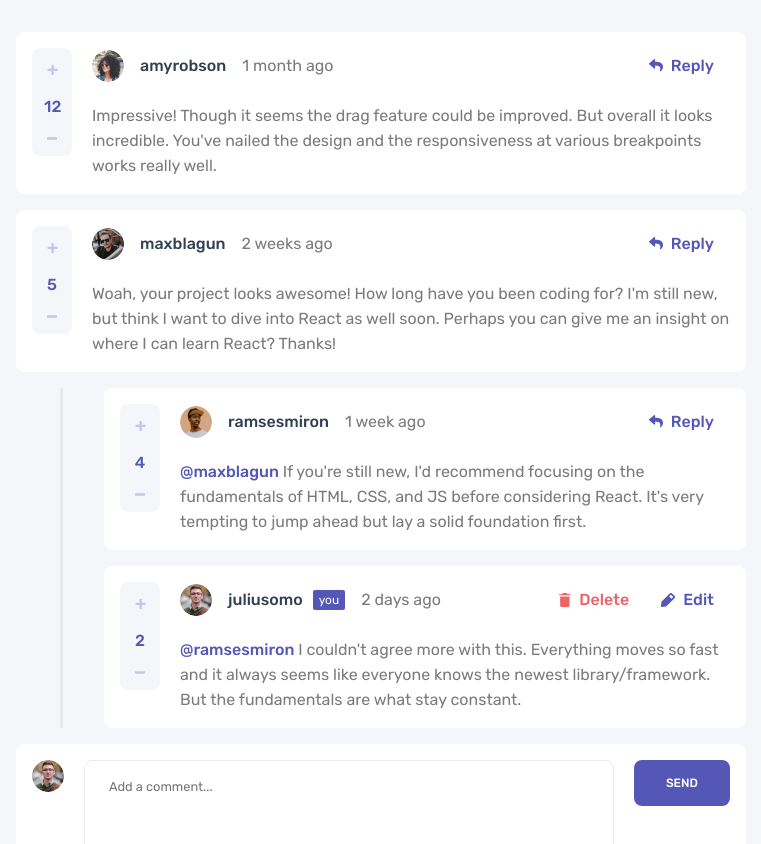
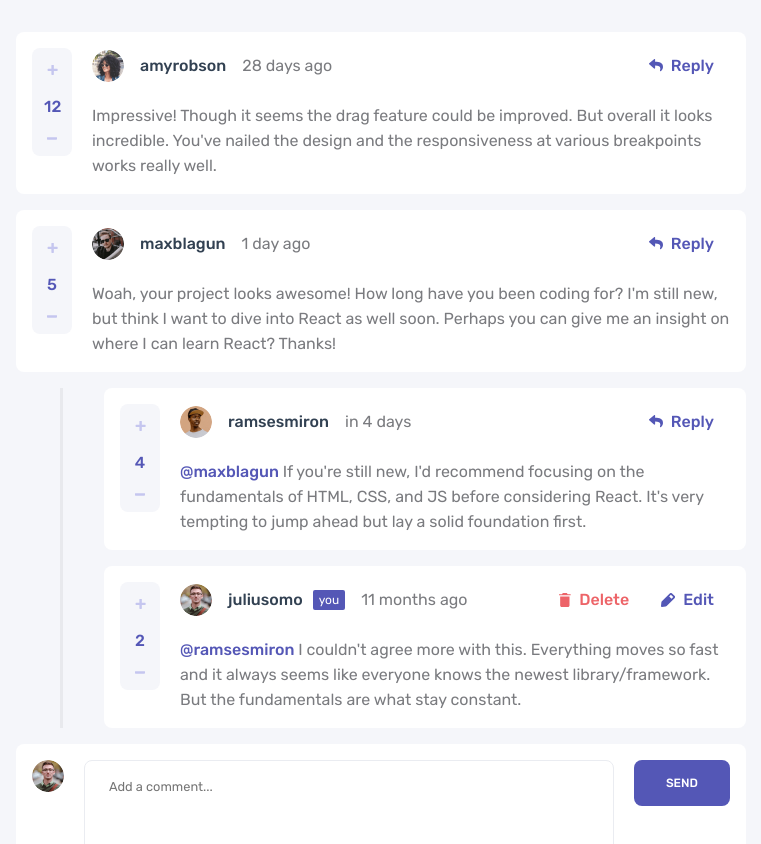
Before and after one commit to Diounata/comments-section, a React (Vite) app in the folder client/: page / in a window 1280 px wide. Shown: the top 844 px of the page, without its empty margins (259-1020 px from the left). Built offline with nearby package versions, Linux system fonts and the light colour scheme.

Commit message:
add: date-fns && getCreatedAtString function

```diff
--- a/client/package.json
+++ b/client/package.json
@@ -9,6 +9,7 @@
   },
   "dependencies": {
     "axios": "^0.27.2",
+    "date-fns": "^2.29.1",
     "react": "^18.0.0",
     "react-dom": "^18.0.0",
     "styled-components": "^5.3.5"
--- a/client/src/components/Comment/index.tsx
+++ b/client/src/components/Comment/index.tsx
@@ -27,7 +27,7 @@ interface Props {
 }
 
 export function Comment({ isFirstReply = false, type, comment }: Props) {
-  const { loggedUser, toggleIsDeletingComment } = useComment();
+  const { loggedUser, toggleIsDeletingComment, getCreatedAtString } = useComment();
 
   const { content, createdAt, replyingTo, score, user } = comment;
 
@@ -42,7 +42,7 @@ export function Comment({ isFirstReply = false, type, comment }: Props) {
           {user.username === loggedUser!.username && <span>you</span>}
         </p>
 
-        <span>{createdAt}</span>
+        <span>{getCreatedAtString(createdAt)}</span>
       </Header>
 
       <Main>
--- a/client/src/contexts/CommentContext.tsx
+++ b/client/src/contexts/CommentContext.tsx
@@ -1,3 +1,4 @@
+import { formatDistance } from 'date-fns';
 import { createContext, ReactNode, useContext, useEffect, useState } from 'react';
 
 import data from '../data.json';
@@ -11,7 +12,7 @@ interface ChildrenProps {
 export interface RepliesProps {
   id: number;
   content: string;
-  createdAt: string;
+  createdAt: number;
   score: number;
   replyingTo: string;
   user: {
@@ -23,7 +24,7 @@ export interface RepliesProps {
 export interface CommentProps {
   id: number;
   content: string;
-  createdAt: string;
+  createdAt: number;
   score: number;
   user: {
     image: string;
@@ -44,6 +45,7 @@ interface Props {
   isLoading: boolean;
 
   toggleIsDeletingComment(): void;
+  getCreatedAtString(date: number): string;
 }
 
 export function CommentProvider({ children }: ChildrenProps) {
@@ -54,6 +56,10 @@ export function CommentProvider({ children }: ChildrenProps) {
 
   function toggleIsDeletingComment() {
     setIsDeletingComment(prev => !prev);
+  }
+
+  function getCreatedAtString(date: number) {
+    return formatDistance(new Date(date), new Date(), { addSuffix: true });
   }
 
   useEffect(() => {
@@ -67,7 +73,14 @@ export function CommentProvider({ children }: ChildrenProps) {
 
   return (
     <CommentContext.Provider
-      value={{ comments, loggedUser, isDeletingComment, toggleIsDeletingComment, isLoading }}
+      value={{
+        comments,
+        loggedUser,
+        isDeletingComment,
+        isLoading,
+        toggleIsDeletingComment,
+        getCreatedAtString,
+      }}
     >
       {children}
     </CommentContext.Provider>
--- a/client/src/data.json
+++ b/client/src/data.json
@@ -8,7 +8,7 @@
     {
       "id": 1,
       "content": "Impressive! Though it seems the drag feature could be improved. But overall it looks incredible. You've nailed the design and the responsiveness at various breakpoints works really well.",
-      "createdAt": "1 month ago",
+      "createdAt": 1654905600000,
       "score": 12,
       "user": {
         "image": "image-amyrobson.png",
@@ -16,10 +16,11 @@
       },
       "replies": []
     },
+
     {
       "id": 2,
       "content": "Woah, your project looks awesome! How long have you been coding for? I'm still new, but think I want to dive into React as well soon. Perhaps you can give me an insight on where I can learn React? Thanks!",
-      "createdAt": "2 weeks ago",
+      "createdAt": 1657238400000,
       "score": 5,
       "user": {
         "image": "image-maxblagun.png",
@@ -29,7 +30,7 @@
         {
           "id": 3,
           "content": "If you're still new, I'd recommend focusing on the fundamentals of HTML, CSS, and JS before considering React. It's very tempting to jump ahead but lay a solid foundation first.",
-          "createdAt": "1 week ago",
+          "createdAt": 1657670400000,
           "score": 4,
           "replyingTo": "maxblagun",
           "user": {
@@ -40,7 +41,7 @@
         {
           "id": 4,
           "content": "I couldn't agree more with this. Everything moves so fast and it always seems like everyone knows the newest library/framework. But the fundamentals are what stay constant.",
-          "createdAt": "2 days ago",
+          "createdAt": 1627689600000,
           "score": 2,
           "replyingTo": "ramsesmiron",
           "user": {
```
Also changed, not shown: 1 other file (tests, documents, lock files or other folders).
